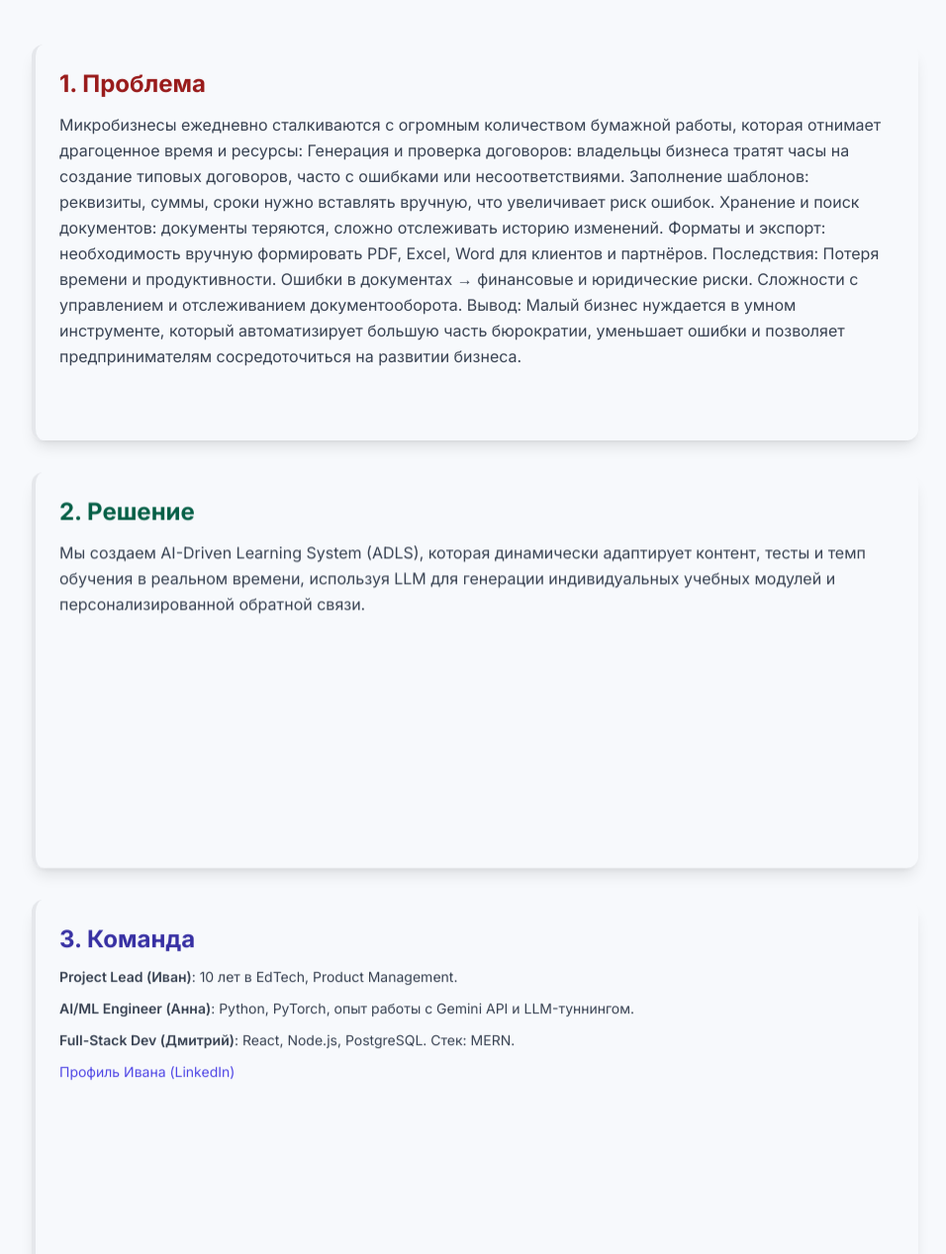
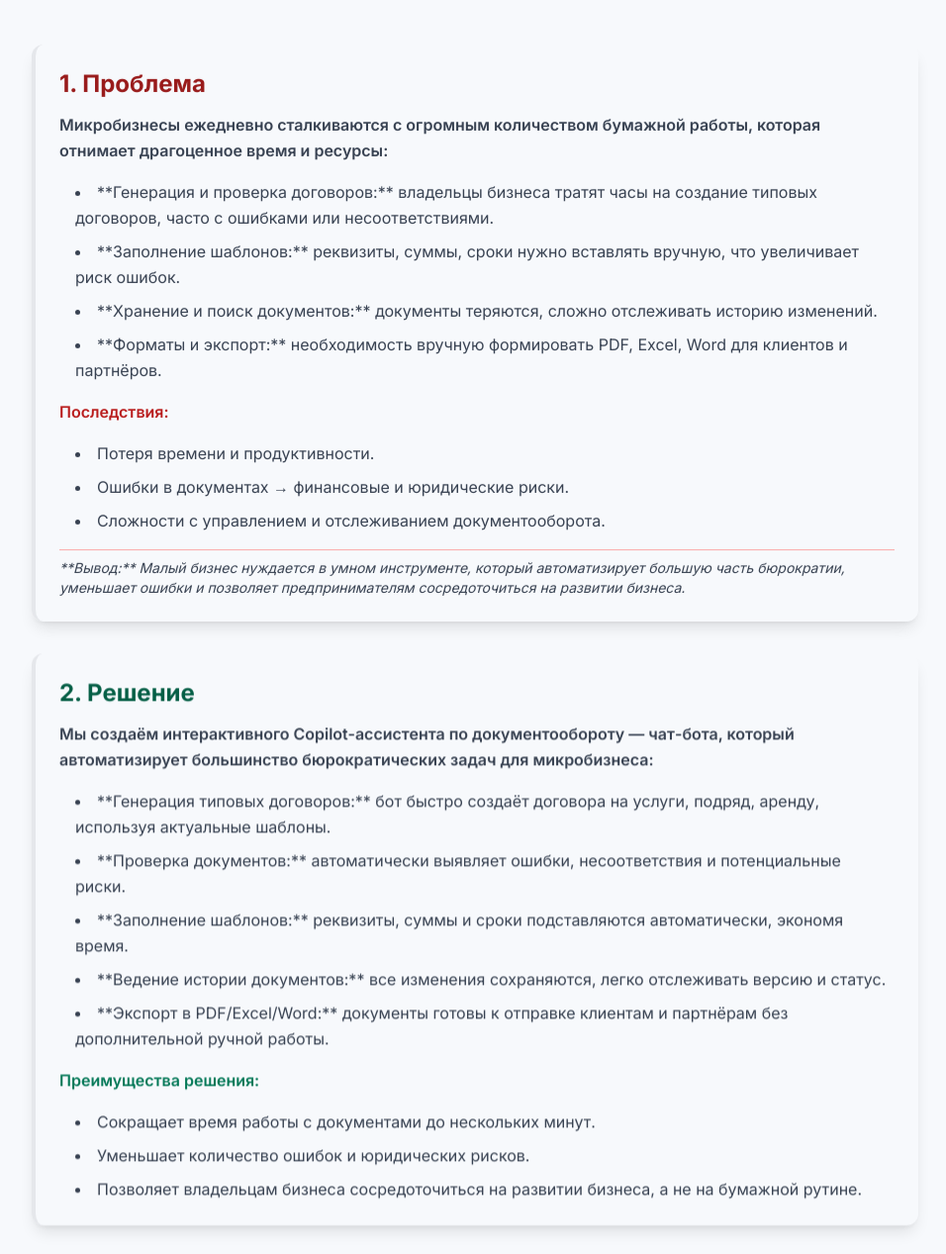
Before and after one commit to Jumavoy22/demo-website, a plain HTML site: page index.html in a window 1280 px wide. Shown: the part 119-1386 px from the top of the page at 99% size, without its empty margins (160-1116 px from the left). Drawn offline with nearby package versions, Linux system fonts and the light colour scheme.

Commit message:
Revise project title and content in index.html
Updated the project showcase text and team details in index.html.

```diff
--- a/index.html
+++ b/index.html
@@ -3,7 +3,7 @@
 <head>
     <meta charset="UTF-8">
     <meta name="viewport" content="width=device-width, initial-scale=1.0">
-    <title>Demo Project Showcase -ЧАТ БОТ</title>
+    <title>Demo Project Showcase - Витрина Проекта</title>
     <!-- Подключение Tailwind CSS -->
     <script src="https://cdn.tailwindcss.com"></script>
     <style>
@@ -59,7 +59,7 @@
 <body class="p-4 md:p-8">
 
     <header class="text-center mb-12">
-        <h1 class="text-5xl font-extrabold text-gray-900 mb-2 tracking-tight">ЧАТ БОТ</h1>
+        <h1 class="text-5xl font-extrabold text-gray-900 mb-2 tracking-tight">Интерактивная Витрина Проекта</h1>
         <p class="text-xl text-gray-600">Наш подход к решению актуальной задачи.</p>
     </header>
 
@@ -71,28 +71,27 @@
             <!-- Секция: Проблема (Задержка 0ms) -->
             <section id="problem" class="card p-6 rounded-xl border-l-4 color-problem shadow-lg mx-auto" data-delay="0">
                 <h2 class="text-2xl font-bold mb-3 text-red-800">1. Проблема</h2>
-                <p class="text-gray-700 leading-relaxed">
-                   Микробизнесы ежедневно сталкиваются с огромным количеством бумажной работы, которая отнимает драгоценное время и ресурсы:
+                <!-- ОБНОВЛЕННЫЙ ТЕКСТ ПРОБЛЕМЫ -->
+                <div class="text-gray-700 leading-relaxed space-y-4">
+                    <p class="font-semibold">Микробизнесы ежедневно сталкиваются с огромным количеством бумажной работы, которая отнимает драгоценное время и ресурсы:</p>
+                    <ul class="list-disc list-inside space-y-2 pl-4">
+                        <li>**Генерация и проверка договоров:** владельцы бизнеса тратят часы на создание типовых договоров, часто с ошибками или несоответствиями.</li>
+                        <li>**Заполнение шаблонов:** реквизиты, суммы, сроки нужно вставлять вручную, что увеличивает риск ошибок.</li>
+                        <li>**Хранение и поиск документов:** документы теряются, сложно отслеживать историю изменений.</li>
+                        <li>**Форматы и экспорт:** необходимость вручную формировать PDF, Excel, Word для клиентов и партнёров.</li>
+                    </ul>
 
-Генерация и проверка договоров: владельцы бизнеса тратят часы на создание типовых договоров, часто с ошибками или несоответствиями.
+                    <p class="font-semibold text-red-700">Последствия:</p>
+                    <ul class="list-disc list-inside space-y-2 pl-4">
+                        <li>Потеря времени и продуктивности.</li>
+                        <li>Ошибки в документах → финансовые и юридические риски.</li>
+                        <li>Сложности с управлением и отслеживанием документооборота.</li>
+                    </ul>
 
-Заполнение шаблонов: реквизиты, суммы, сроки нужно вставлять вручную, что увеличивает риск ошибок.
-
-Хранение и поиск документов: документы теряются, сложно отслеживать историю изменений.
-
-Форматы и экспорт: необходимость вручную формировать PDF, Excel, Word для клиентов и партнёров.
-
-Последствия:
-
-Потеря времени и продуктивности.
-
-Ошибки в документах → финансовые и юридические риски.
-
-Сложности с управлением и отслеживанием документооборота.
-
-Вывод:
-Малый бизнес нуждается в умном инструменте, который автоматизирует большую часть бюрократии, уменьшает ошибки и позволяет предпринимателям сосредоточиться на развитии бизнеса.
-                </p>
+                    <p class="pt-2 italic text-sm border-t border-red-300">
+                        **Вывод:** Малый бизнес нуждается в умном инструменте, который автоматизирует большую часть бюрократии, уменьшает ошибки и позволяет предпринимателям сосредоточиться на развитии бизнеса.
+                    </p>
+                </div>
             </section>
         </div>
 
@@ -100,9 +99,24 @@
             <!-- Секция: Решение (Задержка 200ms) -->
             <section id="solution" class="card p-6 rounded-xl border-l-4 color-solution shadow-lg mx-auto" data-delay="200">
                 <h2 class="text-2xl font-bold mb-3 text-emerald-800">2. Решение</h2>
-                <p class="text-gray-700 leading-relaxed">
-                    Мы создаем AI-Driven Learning System (ADLS), которая динамически адаптирует контент, тесты и темп обучения в реальном времени, используя LLM для генерации индивидуальных учебных модулей и персонализированной обратной связи.
-                </p>
+                <!-- ОБНОВЛЕННЫЙ ТЕКСТ РЕШЕНИЯ -->
+                <div class="text-gray-700 leading-relaxed space-y-4">
+                    <p class="font-semibold">Мы создаём интерактивного Copilot-ассистента по документообороту — чат-бота, который автоматизирует большинство бюрократических задач для микробизнеса:</p>
+                    <ul class="list-disc list-inside space-y-2 pl-4">
+                        <li>**Генерация типовых договоров:** бот быстро создаёт договора на услуги, подряд, аренду, используя актуальные шаблоны.</li>
+                        <li>**Проверка документов:** автоматически выявляет ошибки, несоответствия и потенциальные риски.</li>
+                        <li>**Заполнение шаблонов:** реквизиты, суммы и сроки подставляются автоматически, экономя время.</li>
+                        <li>**Ведение истории документов:** все изменения сохраняются, легко отслеживать версию и статус.</li>
+                        <li>**Экспорт в PDF/Excel/Word:** документы готовы к отправке клиентам и партнёрам без дополнительной ручной работы.</li>
+                    </ul>
+
+                    <p class="font-semibold text-emerald-700">Преимущества решения:</p>
+                    <ul class="list-disc list-inside space-y-2 pl-4">
+                        <li>Сокращает время работы с документами до нескольких минут.</li>
+                        <li>Уменьшает количество ошибок и юридических рисков.</li>
+                        <li>Позволяет владельцам бизнеса сосредоточиться на развитии бизнеса, а не на бумажной рутине.</li>
+                    </ul>
+                </div>
             </section>
         </div>
 
@@ -110,11 +124,12 @@
             <!-- Секция: Команда (Задержка 400ms) -->
             <section id="team" class="card p-6 rounded-xl border-l-4 color-team shadow-lg mx-auto" data-delay="400">
                 <h2 class="text-2xl font-bold mb-3 text-indigo-800">3. Команда</h2>
+                <!-- ОБНОВЛЕННЫЙ СОСТАВ КОМАНДЫ -->
                 <ul class="space-y-3 text-sm text-gray-700">
-                    <li><strong class="font-semibold">Project Lead (Иван)</strong>: 10 лет в EdTech, Product Management.</li>
-                    <li><strong class="font-semibold">AI/ML Engineer (Анна)</strong>: Python, PyTorch, опыт работы с Gemini API и LLM-туннингом.</li>
-                    <li><strong class="font-semibold">Full-Stack Dev (Дмитрий)</strong>: React, Node.js, PostgreSQL. Стек: MERN.</li>
-                    <li><a href="#" class="text-indigo-600 hover:underline">Профиль Ивана (LinkedIn)</a></li>
+                    <li><strong class="font-semibold">Team Lead</strong>: Азизхон Ишанханов (Senior Backend Developer, EPAM).</li>
+                    <li><strong class="font-semibold">Full Stack Developer</strong>: Махмуд Хамдамов.</li>
+                    <!-- Удалил старые записи, оставив только предоставленные -->
+                    <!-- Вы можете добавить ссылки на LinkedIn или GitHub, если они будут предоставлены -->
                 </ul>
             </section>
         </div>
```
